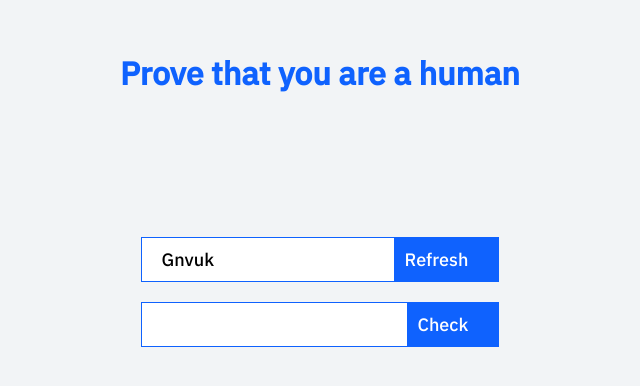
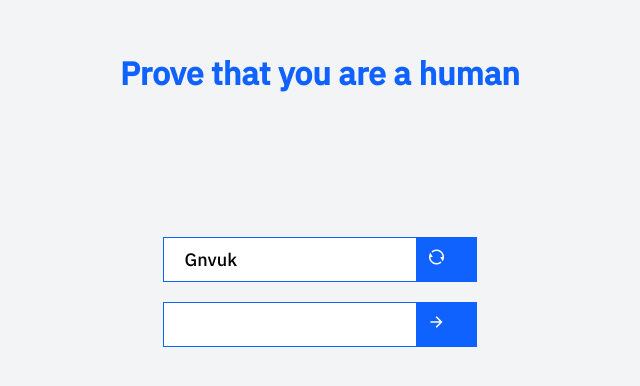
Before and after one commit to DPLA-lab/captcha-test, a plain HTML site: page index.html in a window 1280 px wide. Shown: the part 108-494 px from the top of the page, without its empty margins (320-960 px from the left). Drawn offline with nearby package versions, Linux system fonts and the light colour scheme.

Commit message:
Update index.html

```diff
--- a/index.html
+++ b/index.html
@@ -6,6 +6,7 @@
     <meta name="viewport" content="width=device-width, initial-scale=1.0" />
     <meta http-equiv="X-UA-Compatible" content="ie=edge" />
     <link rel="stylesheet" href="style.css" />
+    <link href="https://cdn.jsdelivr.net/npm/remixicon@2.5.0/fonts/remixicon.css" rel="stylesheet">
     <link href="https://fonts.googleapis.com/css2?family=IBM+Plex+Sans:wght@500&display=swap" rel="stylesheet">
   </head>
 <body onload="generateCaptcha();">
@@ -16,13 +17,13 @@
             <input type="text" id="Captcha" readonly>
          </div>
          <div class="captcha_gen">
-            <button id="refresh" onclick="generateCaptcha();">Refresh</button>
+            <button id="refresh" onclick="generateCaptcha();"><i class="ri-refresh-line"></i></button>
          </div>
       </div>
       <div class="captcha_valid flex-row">
          <div class="fillcaptcha"><input type="text" id="txtInput" /></div>
          <div class="valid_captcha">
-            <button id="CheckCaptcha" onclick="CheckValidCaptcha();">Check</button>
+            <button id="CheckCaptcha" onclick="CheckValidCaptcha();"><i class="ri-arrow-right-line"></i></button>
          </div>
       </div>
       <div class="valid-msg-error">
```
